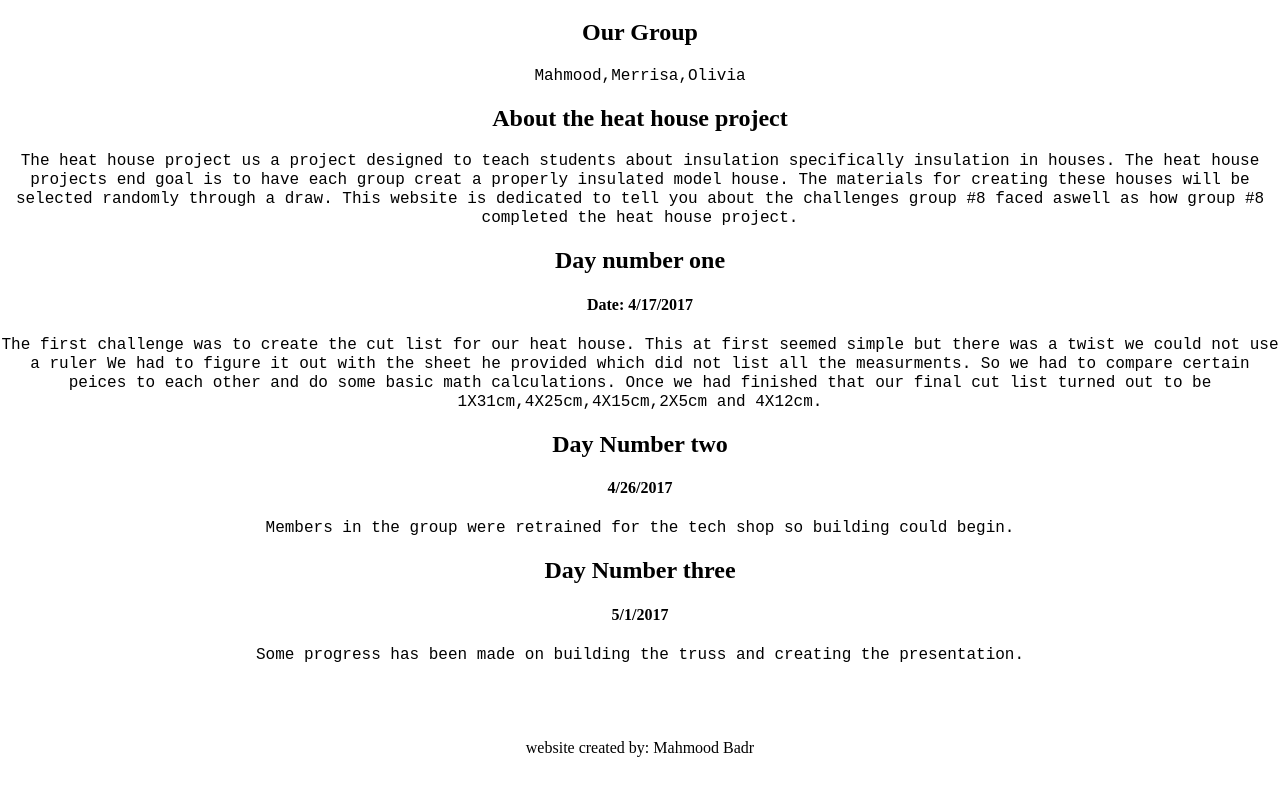
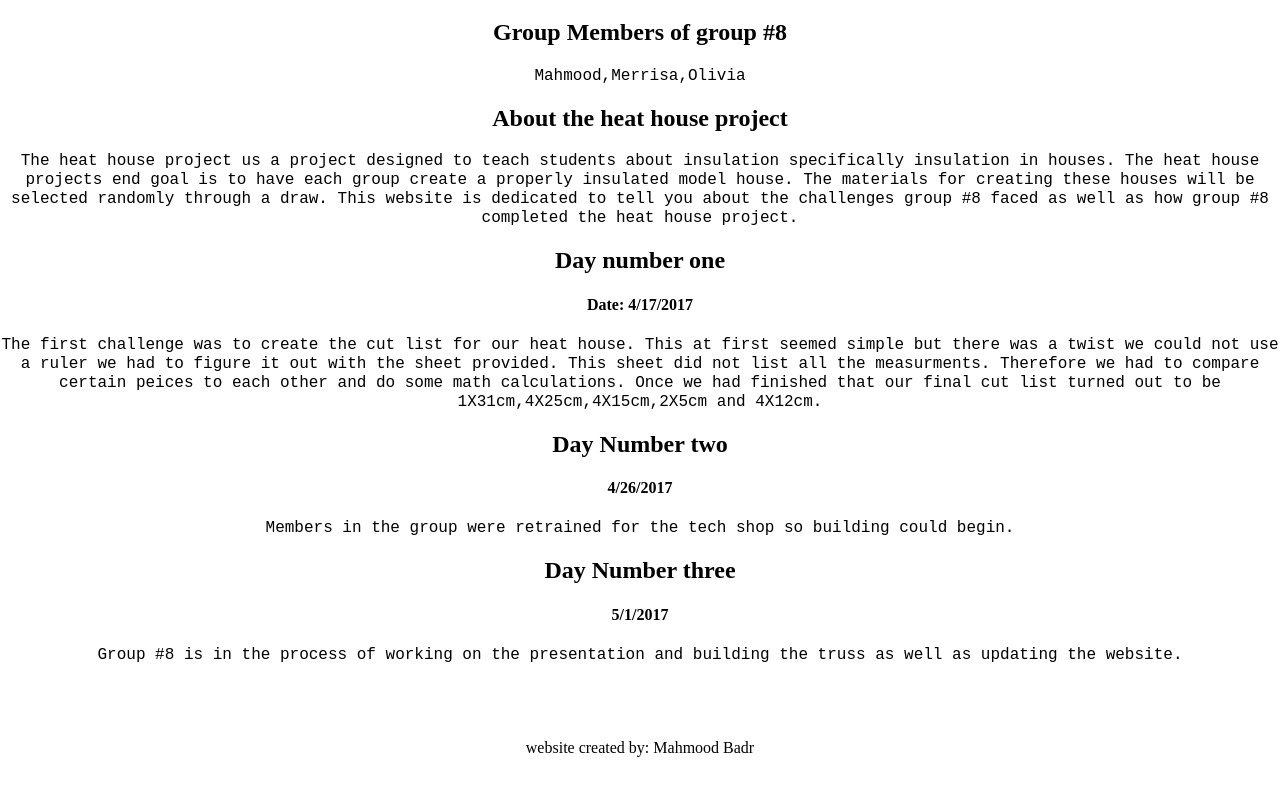
Before and after one commit to mahmoodbadrpersonalwebsite/MahmoodBadr.github.io, a plain HTML site: page index.html in a window 1280 px wide. Shown: the part 187-982 px from the top of the page. Drawn offline with Linux system fonts and the light colour scheme.

Commit message:
Update index.html

```diff
--- a/index.html
+++ b/index.html
@@ -95,22 +95,21 @@ p1{
   <li><a href="https://MahmoodBadr.github.io/presentation">Presentation</a><li>
 </ul>
 <center><h1>Home</h1></center>
-<h2>Our Group</h2>
+<h2>Group Members of group #8</h2>
 <p1>Mahmood,Merrisa,Olivia </p1>
 
 <h2>About the heat house project</h2>
-<p1>The heat house project us a project designed to teach students about insulation specifically insulation in houses. The heat house projects end goal is to have each group creat a properly insulated model house. The materials for creating these houses will be selected randomly through a draw. This website is dedicated to tell you about the challenges group #8 faced aswell as how group #8 completed the heat house project.</p1>
+<p1>The heat house project us a project designed to teach students about insulation specifically insulation in houses. The heat house projects end goal is to have each group create a properly insulated model house. The materials for creating these houses will be selected randomly through a draw. This website is dedicated to tell you about the challenges group #8 faced as well as how group #8 completed the heat house project.</p1>
 <h2>Day number one </h2>
 <h4>Date: 4/17/2017</h4>
-<p1>The first challenge was to create the cut list for our heat house. This at first seemed simple but there was a twist we could not use a ruler We had to figure it out with the sheet he provided which did not list all the measurments. So we had to compare certain peices to each other and do some basic math calculations. Once we had finished that our final cut list turned out to be 1X31cm,4X25cm,4X15cm,2X5cm and 4X12cm.
-</p1>
+<p1>The first challenge was to create the cut list for our heat house. This at first seemed simple but there was a twist we could not use a ruler we had to figure it out with the sheet provided. This sheet did not list all the measurments. Therefore we had to compare certain peices to each other and do some math calculations. Once we had finished that our final cut list turned out to be 1X31cm,4X25cm,4X15cm,2X5cm and 4X12cm.</p1>
   <h2>Day Number two</h2>
   <h4>4/26/2017</h4>
   <p1>Members in the group were retrained for the tech shop so building could begin.</p1>
   <h2>Day Number three</h2>
   <h4>5/1/2017</h4>
-  <p1>Some progress has been made on building the truss and creating the presentation.</p1>
-    <footer><p2>website created by: Mahmood Badr</p2></footer>
+  <p1>Group #8 is in the process of working on the presentation and building the truss as well as updating the website.</p1>
+    <footer><p3>website created by: Mahmood Badr</p3></footer>
 
 <style>
 footer{
```
